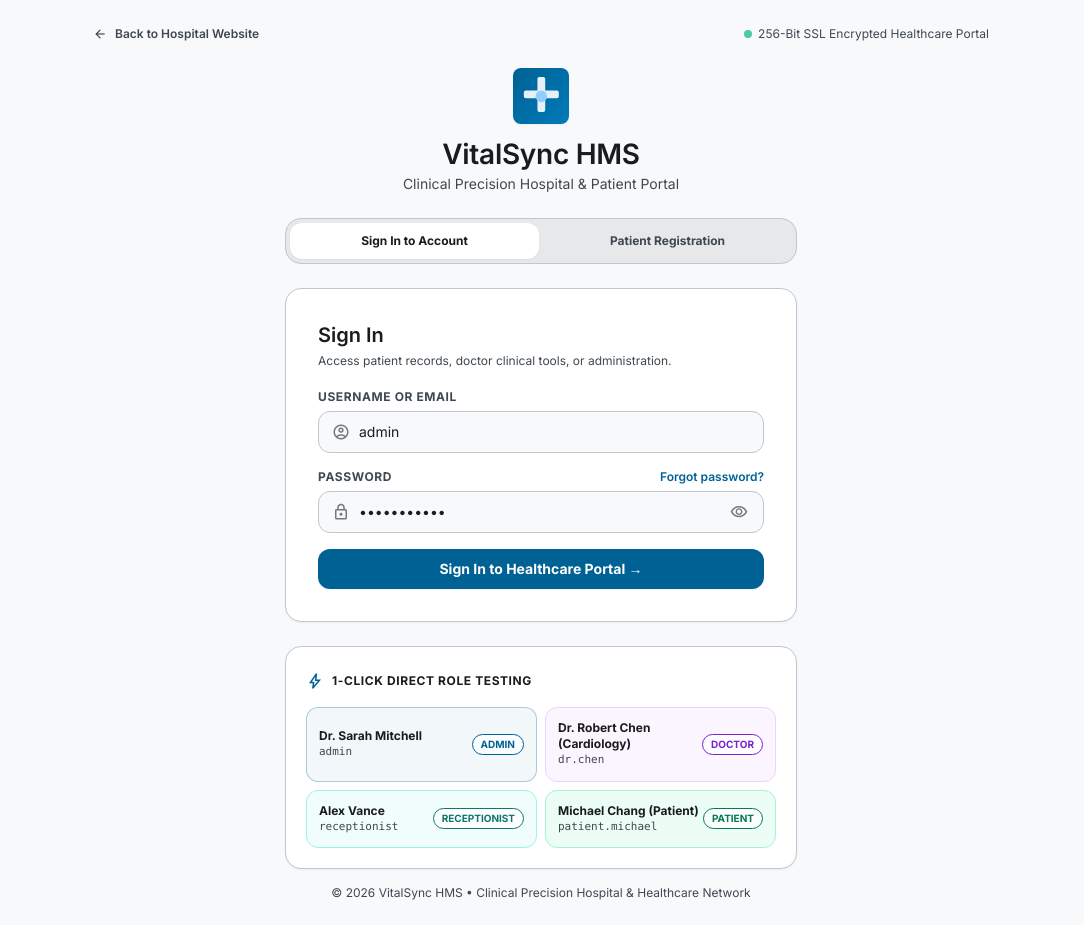
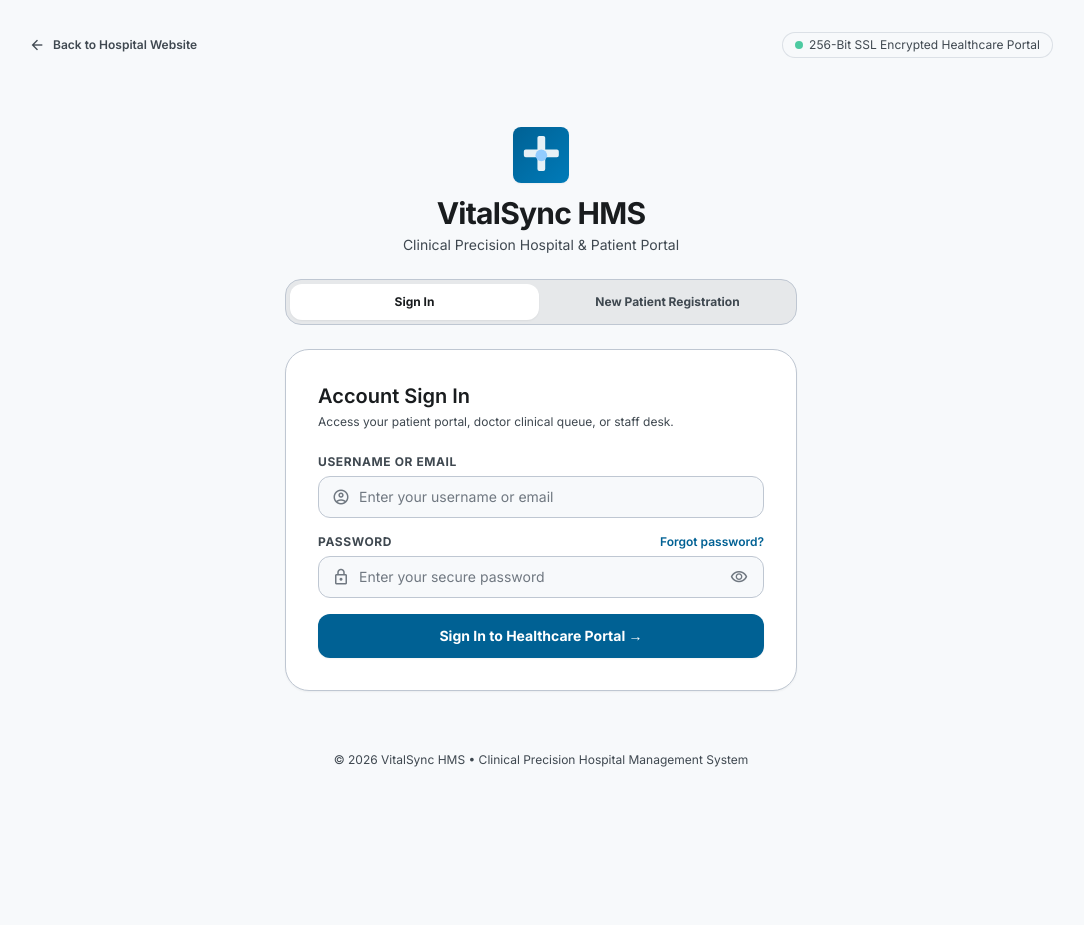
Before and after one commit to mr-ankush876/hospital_project, a React (Vite) app: page /login in a window 1280 px wide. Shown: the whole page, without its empty margins (99-1183 px from the left). After the commit the page ends 800 px from the top, so only its background shows below. Built offline with nearby package versions, Linux system fonts and the light colour scheme.

Commit message:
Add patient portal and advanced RBAC

```diff
--- a/src/components/layout/Topbar.jsx
+++ b/src/components/layout/Topbar.jsx
@@ -486,7 +486,7 @@ const Topbar = ({ onOpenMobile }) => {
                             onClick={() => {
                               setSearchOpen(false);
                               if (user?.role === 'PATIENT') {
-                                navigate('/patient/billing');
+                                navigate('/patient/bills');
                               } else {
                                 navigate('/billing');
                               }
--- a/src/main.jsx
+++ b/src/main.jsx
@@ -152,6 +152,10 @@ ReactDOM.createRoot(document.getElementById('root')).render(
                   <Layout><PatientBilling /></Layout>
                 </ProtectedRoute>
               }
+            />
+            <Route
+              path="/patient/billing"
+              element={<Navigate to="/patient/bills" replace />}
             />
             <Route
               path="/patient/profile"
--- a/src/pages/Login.jsx
+++ b/src/pages/Login.jsx
@@ -9,12 +9,12 @@ const Login = () => {
   const [searchParams] = useSearchParams();
   const [activeTab, setActiveTab] = useState('login'); // 'login' | 'register'
 
-  // Login Form State
-  const [username, setUsername] = useState('admin');
-  const [password, setPassword] = useState('password123');
+  // Login Form State (Strictly empty, no default credentials)
+  const [username, setUsername] = useState('');
+  const [password, setPassword] = useState('');
   const [showPass, setShowPass] = useState(false);
 
-  // Register Form State (Always PATIENT)
+  // Register Form State (Always and exclusively PATIENT)
   const [regForm, setRegForm] = useState({
     username: '',
     fullName: '',
@@ -42,16 +42,18 @@ const Login = () => {
   const toast = useToast();
   const navigate = useNavigate();
 
+  const isPrivateAdminPortal = searchParams.get('portal') === 'admin';
+
   useEffect(() => {
-    if (searchParams.get('tab') === 'register') {
+    if (searchParams.get('tab') === 'register' && !isPrivateAdminPortal) {
       setActiveTab('register');
     }
-  }, [searchParams]);
+  }, [searchParams, isPrivateAdminPortal]);
 
   const handleLoginSubmit = async (e) => {
     if (e) e.preventDefault();
     if (!username.trim() || !password.trim()) {
-      toast.error('Please enter username and password');
+      toast.error('Please enter both your username and password.');
       return;
     }
 
@@ -66,34 +68,15 @@ const Login = () => {
         navigate('/dashboard');
       }
     } else {
-      toast.error(result.error || 'Login failed. Please check credentials.');
+      toast.error(result.error || 'Authentication failed. Please verify your credentials.');
     }
-  };
-
-  const handleQuickLogin = (u, p) => {
-    setUsername(u);
-    setPassword(p);
-    login(u, p).then((result) => {
-      if (result.success) {
-        toast.success(`Welcome, ${result.user?.fullName || u}!`);
-        if (result.role === 'PATIENT') {
-          navigate('/patient/dashboard');
-        } else if (result.role === 'DOCTOR') {
-          navigate('/doctor/dashboard');
-        } else {
-          navigate('/dashboard');
-        }
-      } else {
-        toast.error(result.error || 'Login failed');
-      }
-    });
   };
 
   const handleRegisterSubmit = async (e) => {
     e.preventDefault();
 
     if (!regForm.username.trim() || !regForm.fullName.trim() || !regForm.email.trim() || !regForm.phone.trim() || !regForm.password) {
-      toast.error('Please fill in all required fields.');
+      toast.error('Please complete all required fields.');
       return;
     }
 
@@ -122,7 +105,7 @@ const Login = () => {
 
     const result = await registerPatient(payload);
     if (result.success) {
-      toast.success('Registration successful! Welcome to VitalSync Patient Portal.');
+      toast.success('Registration successful! Welcome to the VitalSync Patient Portal.');
       navigate('/patient/dashboard');
     } else {
       toast.error(result.error || 'Registration failed.');
@@ -132,17 +115,17 @@ const Login = () => {
   const handleForgotPassword = async (e) => {
     e.preventDefault();
     if (!forgotEmail.trim()) {
-      toast.error('Please enter your registered email address.');
+      toast.error('Please provide your registered email address.');
       return;
     }
 
     setForgotLoading(true);
     try {
       const res = await authApi.forgotPassword({ email: forgotEmail.trim() });
-      toast.success(res.data?.message || 'Reset token generated.');
+      toast.success(res.data?.message || 'Password reset token generated.');
       setResetTokenInfo(res.data?.resetToken);
     } catch (err) {
-      toast.error(err?.response?.data?.message || 'Failed to initiate password reset.');
+      toast.error(err?.response?.data?.message || 'Unable to locate account with that email.');
     } finally {
       setForgotLoading(false);
     }
@@ -151,57 +134,55 @@ const Login = () => {
   const handleResetPassword = async (e) => {
     e.preventDefault();
     if (!newPassword || newPassword.length < 6) {
-      toast.error('New password must be at least 6 characters.');
+      toast.error('New password must contain at least 6 characters.');
       return;
     }
 
     setResetLoading(true);
     try {
       const res = await authApi.resetPassword({ token: resetTokenInfo, newPassword });
-      toast.success(res.data?.message || 'Password reset successfully!');
+      toast.success(res.data?.message || 'Password updated successfully! Please log in.');
       setForgotOpen(false);
       setResetTokenInfo(null);
       setForgotEmail('');
       setNewPassword('');
     } catch (err) {
-      toast.error(err?.response?.data?.message || 'Password reset failed.');
+      toast.error(err?.response?.data?.message || 'Failed to update password.');
     } finally {
       setResetLoading(false);
     }
   };
 
-  const demoCredentials = [
-    { label: 'Administrator', username: 'admin', role: 'ADMIN', name: 'Dr. Sarah Mitchell', color: 'border-primary/30 text-primary bg-primary/5 hover:bg-primary/10' },
-    { label: 'Attending Doctor', username: 'dr.chen', role: 'DOCTOR', name: 'Dr. Robert Chen (Cardiology)', color: 'border-purple-200 text-purple-700 bg-purple-50 hover:bg-purple-100' },
-    { label: 'Reception Desk', username: 'receptionist', role: 'RECEPTIONIST', name: 'Alex Vance', color: 'border-teal-200 text-teal-700 bg-teal-50 hover:bg-teal-100' },
-    { label: 'Patient Portal', username: 'patient.michael', role: 'PATIENT', name: 'Michael Chang (Patient)', color: 'border-emerald-200 text-emerald-700 bg-emerald-50 hover:bg-emerald-100' },
-  ];
-
   return (
-    <div className="min-h-screen bg-background flex flex-col justify-between p-4 selection:bg-primary/20">
-      {/* Top Bar back to home */}
-      <div className="max-w-4xl mx-auto w-full flex items-center justify-between py-2">
+    <div className="min-h-screen bg-background flex flex-col justify-between p-4 sm:p-6 selection:bg-primary/20">
+      {/* Top Header */}
+      <div className="max-w-5xl mx-auto w-full flex items-center justify-between py-2">
         <Link to="/" className="inline-flex items-center gap-2 text-xs font-semibold text-on-surface-variant hover:text-primary transition-colors">
-          <span className="material-symbols-outlined text-sm">arrow_back</span>
+          <span className="material-symbols-outlined text-base">arrow_back</span>
           <span>Back to Hospital Website</span>
         </Link>
-        <div className="text-xs text-on-surface-variant flex items-center gap-1.5">
+        <div className="text-[11px] sm:text-xs text-on-surface-variant flex items-center gap-1.5 bg-surface px-3 py-1 rounded-full border border-outline-variant/50 shadow-2xs">
           <span className="w-2 h-2 rounded-full bg-emerald-500 animate-pulse" />
           <span>256-Bit SSL Encrypted Healthcare Portal</span>
         </div>
       </div>
 
-      <div className="w-full max-w-lg mx-auto space-y-6 my-4">
+      <div className="w-full max-w-md sm:max-w-lg mx-auto space-y-6 my-auto py-6">
         {/* Brand Header */}
         <div className="text-center">
           <div className="inline-flex justify-center mb-3">
             <VitalSyncLogo className="w-14 h-14" />
           </div>
-          <h1 className="font-headline-lg text-headline-lg text-on-surface">VitalSync HMS</h1>
-          <p className="text-on-surface-variant text-sm mt-0.5">Clinical Precision Hospital & Patient Portal</p>
+          <h1 className="text-2xl sm:text-3xl font-extrabold text-on-surface tracking-tight">VitalSync HMS</h1>
+          <p className="text-on-surface-variant text-xs sm:text-sm mt-1">
+            {isPrivateAdminPortal
+              ? 'Hospital Administration & Executive Portal'
+              : 'Clinical Precision Hospital & Patient Portal'}
+          </p>
         </div>
 
-        {/* Tab Switcher */}
+        {/* Tab Switcher (Hidden in private admin portal mode) */}
+        {!isPrivateAdminPortal && (
           <div className="bg-surface-container-high p-1 rounded-2xl flex gap-1 border border-outline-variant shadow-xs">
             <button
               type="button"
@@ -212,7 +193,7 @@ const Login = () => {
                   : 'text-on-surface-variant hover:text-on-surface'
               }`}
             >
-            Sign In to Account
+              Sign In
             </button>
             <button
               type="button"
@@ -223,18 +204,23 @@ const Login = () => {
                   : 'text-on-surface-variant hover:text-on-surface'
               }`}
             >
-            Patient Registration
+              New Patient Registration
             </button>
           </div>
+        )}
 
         {/* Main Card */}
-        <div className="bg-surface-container-lowest border border-outline-variant rounded-2xl shadow-sm p-6 sm:p-8">
-          {activeTab === 'login' ? (
+        <div className="bg-surface-container-lowest border border-outline-variant rounded-3xl shadow-sm p-6 sm:p-8">
+          {activeTab === 'login' || isPrivateAdminPortal ? (
             <div>
-              <div className="mb-5">
-                <h2 className="font-headline-md text-headline-md text-on-surface">Sign In</h2>
+              <div className="mb-6">
+                <h2 className="font-headline-md text-headline-md text-on-surface">
+                  {isPrivateAdminPortal ? 'Admin Sign In' : 'Account Sign In'}
+                </h2>
                 <p className="text-xs text-on-surface-variant mt-1">
-                  Access patient records, doctor clinical tools, or administration.
+                  {isPrivateAdminPortal
+                    ? 'Enter authorized executive credentials to access administrative systems.'
+                    : 'Access your patient portal, doctor clinical queue, or staff desk.'}
                 </p>
               </div>
 
@@ -249,9 +235,10 @@ const Login = () => {
                     </span>
                     <input
                       type="text"
+                      required
                       value={username}
                       onChange={(e) => setUsername(e.target.value)}
-                      placeholder="Username (e.g. admin, dr.chen, patient.michael)"
+                      placeholder="Enter your username or email"
                       autoComplete="off"
                       className="w-full pl-10 pr-4 py-2.5 bg-surface border border-outline-variant rounded-xl text-sm text-on-surface placeholder:text-outline focus:outline-none focus:border-primary focus:ring-2 focus:ring-primary/20 transition-all"
                     />
@@ -266,7 +253,7 @@ const Login = () => {
                     <button
                       type="button"
                       onClick={() => setForgotOpen(true)}
-                      className="text-xs text-primary font-semibold hover:underline"
+                      className="text-xs text-primary font-semibold hover:underline cursor-pointer"
                     >
                       Forgot password?
                     </button>
@@ -277,9 +264,10 @@ const Login = () => {
                     </span>
                     <input
                       type={showPass ? 'text' : 'password'}
+                      required
                       value={password}
                       onChange={(e) => setPassword(e.target.value)}
-                      placeholder="Enter password"
+                      placeholder="Enter your secure password"
                       autoComplete="new-password"
                       className="w-full pl-10 pr-11 py-2.5 bg-surface border border-outline-variant rounded-xl text-sm text-on-surface placeholder:text-outline focus:outline-none focus:border-primary focus:ring-2 focus:ring-primary/20 transition-all"
                     />
@@ -299,7 +287,7 @@ const Login = () => {
                 <button
                   type="submit"
                   disabled={loading}
-                  className="w-full bg-primary text-on-primary font-bold py-2.5 rounded-xl hover:bg-primary-container transition-colors shadow-sm disabled:opacity-50 flex items-center justify-center gap-2 text-sm mt-3 cursor-pointer"
+                  className="w-full bg-primary text-on-primary font-bold py-3 rounded-xl hover:bg-primary-container transition-colors shadow-sm disabled:opacity-50 flex items-center justify-center gap-2 text-sm mt-4 cursor-pointer"
                 >
                   {loading ? (
                     <div className="w-5 h-5 border-2 border-white border-t-transparent rounded-full animate-spin" />
@@ -314,11 +302,11 @@ const Login = () => {
               <div className="mb-5">
                 <div className="inline-flex items-center gap-1.5 px-2.5 py-1 rounded-md text-[11px] font-bold bg-primary/10 text-primary mb-2">
                   <span className="material-symbols-outlined text-sm">verified_user</span>
-                  Self-Service Patient Account
+                  Self-Service Patient Registration
                 </div>
-                <h2 className="font-headline-md text-headline-md text-on-surface">New Patient Registration</h2>
+                <h2 className="font-headline-md text-headline-md text-on-surface">Create Patient Account</h2>
                 <p className="text-xs text-on-surface-variant mt-1">
-                  Create your personal patient portal account for online appointments, prescriptions, and lab reports.
+                  Register for access to online appointment booking, digital prescriptions, and laboratory reports.
                 </p>
               </div>
 
@@ -383,7 +371,7 @@ const Login = () => {
                   </div>
                 </div>
 
-                <div className="grid grid-cols-3 gap-3">
+                <div className="grid grid-cols-1 sm:grid-cols-3 gap-3">
                   <div>
                     <label className="block text-[11px] font-bold uppercase tracking-wider text-on-surface-variant mb-1">
                       Date of Birth
@@ -403,7 +391,7 @@ const Login = () => {
                     <select
                       value={regForm.gender}
                       onChange={(e) => setRegForm({ ...regForm, gender: e.target.value })}
-                      className="w-full px-2.5 py-2 bg-surface border border-outline-variant rounded-xl text-xs text-on-surface focus:outline-none focus:border-primary"
+                      className="w-full px-2.5 py-2 bg-surface border border-outline-variant rounded-xl text-xs text-on-surface focus:outline-none focus:border-primary font-semibold"
                     >
                       <option value="Male">Male</option>
                       <option value="Female">Female</option>
@@ -418,7 +406,7 @@ const Login = () => {
                     <select
                       value={regForm.bloodGroup}
                       onChange={(e) => setRegForm({ ...regForm, bloodGroup: e.target.value })}
-                      className="w-full px-2.5 py-2 bg-surface border border-outline-variant rounded-xl text-xs text-on-surface focus:outline-none focus:border-primary"
+                      className="w-full px-2.5 py-2 bg-surface border border-outline-variant rounded-xl text-xs text-on-surface focus:outline-none focus:border-primary font-semibold"
                     >
                       <option value="O+">O+</option>
                       <option value="O-">O-</option>
@@ -449,7 +437,7 @@ const Login = () => {
                       <button
                         type="button"
                         onClick={() => setShowRegPass(!showRegPass)}
-                        className="absolute right-2.5 top-1/2 -translate-y-1/2 text-outline"
+                        className="absolute right-2.5 top-1/2 -translate-y-1/2 text-outline cursor-pointer"
                       >
                         <span className="material-symbols-outlined text-sm">
                           {showRegPass ? 'visibility_off' : 'visibility'}
@@ -476,7 +464,7 @@ const Login = () => {
                 <button
                   type="submit"
                   disabled={loading}
-                  className="w-full bg-primary text-on-primary font-bold py-2.5 rounded-xl hover:bg-primary-container transition-colors shadow-sm disabled:opacity-50 flex items-center justify-center gap-2 text-sm mt-3 cursor-pointer"
+                  className="w-full bg-primary text-on-primary font-bold py-3 rounded-xl hover:bg-primary-container transition-colors shadow-sm disabled:opacity-50 flex items-center justify-center gap-2 text-sm mt-4 cursor-pointer"
                 >
                   {loading ? (
                     <div className="w-5 h-5 border-2 border-white border-t-transparent rounded-full animate-spin" />
@@ -488,40 +476,12 @@ const Login = () => {
             </div>
           )}
         </div>
-
-        {/* 1-Click Fast Direct Testing Panel */}
-        <div className="bg-surface-container-lowest border border-outline-variant rounded-2xl shadow-sm p-5">
-          <div className="flex items-center gap-2 mb-3">
-            <span className="material-symbols-outlined text-primary text-lg">bolt</span>
-            <h3 className="text-xs font-bold uppercase tracking-wider text-on-surface">1-Click Direct Role Testing</h3>
-          </div>
-          <div className="grid grid-cols-1 sm:grid-cols-2 gap-2">
-            {demoCredentials.map((cred) => (
-              <button
-                key={cred.username}
-                type="button"
-                onClick={() => handleQuickLogin(cred.username, 'password123')}
-                className={`flex items-center justify-between p-3 rounded-xl border transition-all text-left group hover:scale-[1.01] active:scale-[0.99] cursor-pointer ${cred.color}`}
-              >
-                <div>
-                  <p className="text-xs font-bold text-on-surface">{cred.name}</p>
-                  <p className="text-[11px] text-on-surface-variant font-mono">{cred.username}</p>
-                </div>
-                <div className="flex items-center gap-1.5">
-                  <span className="text-[10px] font-bold px-2 py-0.5 rounded-full uppercase bg-white/80 border border-current shadow-xs">
-                    {cred.role}
-                  </span>
-                </div>
-              </button>
-            ))}
-          </div>
-        </div>
       </div>
 
       {/* Forgot Password Modal */}
       {forgotOpen && (
         <div className="fixed inset-0 bg-inverse-surface/60 backdrop-blur-sm z-50 flex items-center justify-center p-4">
-          <div className="bg-surface-container-lowest border border-outline-variant rounded-2xl shadow-2xl w-full max-w-md p-6 space-y-4 animate-scale-up">
+          <div className="bg-surface-container-lowest border border-outline-variant rounded-2xl shadow-2xl w-full max-w-md p-6 sm:p-8 space-y-4 animate-scale-up">
             <div className="flex items-center justify-between">
               <div className="flex items-center gap-2">
                 <span className="material-symbols-outlined text-primary text-xl">lock_reset</span>
@@ -532,7 +492,7 @@ const Login = () => {
                   setForgotOpen(false);
                   setResetTokenInfo(null);
                 }}
-                className="text-outline hover:text-on-surface"
+                className="text-outline hover:text-on-surface cursor-pointer"
               >
                 <span className="material-symbols-outlined">close</span>
               </button>
@@ -541,7 +501,7 @@ const Login = () => {
             {!resetTokenInfo ? (
               <form onSubmit={handleForgotPassword} className="space-y-4">
                 <p className="text-xs text-on-surface-variant">
-                  Enter the email address registered with your account. A secure 30-minute recovery token will be generated.
+                  Enter the email address registered with your hospital account. A secure recovery token will be verified.
                 </p>
                 <div>
                   <label className="block text-xs font-bold uppercase tracking-wider text-on-surface-variant mb-1">
@@ -552,7 +512,7 @@ const Login = () => {
                     required
                     value={forgotEmail}
                     onChange={(e) => setForgotEmail(e.target.value)}
-                    placeholder="e.g. michael.chang@email.com"
+                    placeholder="e.g. yourname@email.com"
                     className="w-full px-3.5 py-2.5 bg-surface border border-outline-variant rounded-xl text-sm text-on-surface focus:outline-none focus:border-primary"
                   />
                 </div>
@@ -598,7 +558,7 @@ const Login = () => {
 
       {/* Footer Note */}
       <div className="text-center text-xs text-on-surface-variant pb-2">
-        <p>© {new Date().getFullYear()} VitalSync HMS • Clinical Precision Hospital & Healthcare Network</p>
+        <p>© {new Date().getFullYear()} VitalSync HMS • Clinical Precision Hospital Management System</p>
       </div>
     </div>
   );
--- a/src/pages/admin/BedManagement.jsx
+++ b/src/pages/admin/BedManagement.jsx
@@ -303,7 +303,7 @@ const BedManagement = () => {
                   type="text"
                   required
                   value={bedForm.bedNumber}
-                  onChange={(e) => setBedForm({ ...form, bedNumber: e.target.value })}
+                  onChange={(e) => setBedForm({ ...bedForm, bedNumber: e.target.value })}
                   placeholder="e.g. ICU-111 or GW-216"
                   className="w-full px-3.5 py-2.5 bg-surface border border-outline-variant rounded-xl text-xs text-on-surface focus:outline-none focus:border-primary font-mono font-bold"
                 />
```
Also changed, not shown: src/pages/doctor/DoctorPatients.jsx (+52 -4 lines), src/pages/patient/PatientBookAppointment.jsx (+74 -17 lines), 1 other file (tests, documents, lock files or other folders). Lines whose indentation alone changed are shown as unchanged.
